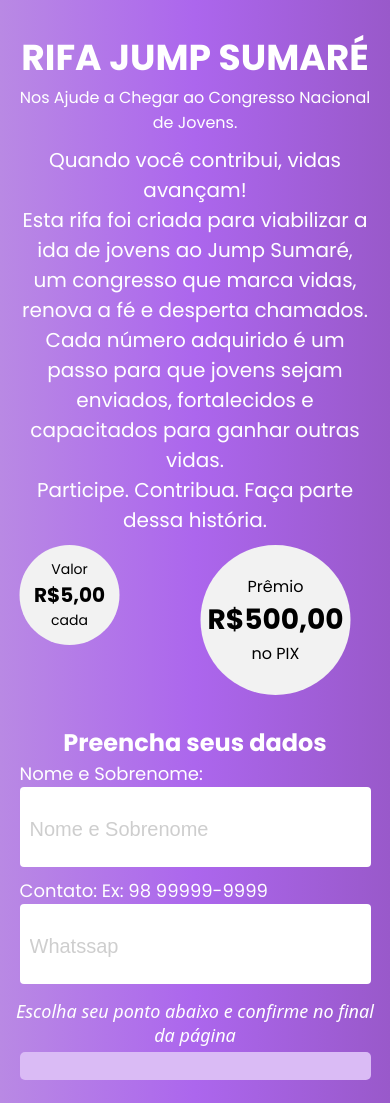
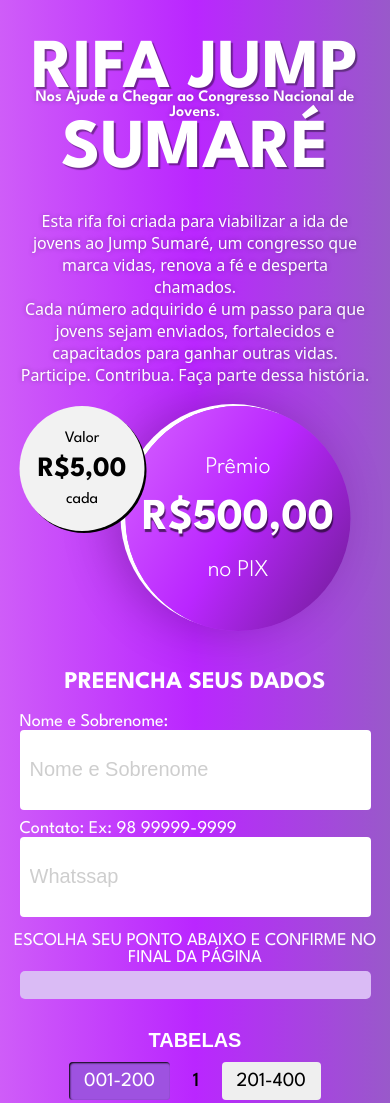
Before and after one commit to rafaelmontte/rifa-online, a plain HTML site: page frontend/index.html in a window 390 px wide. Shown: the top 1103 px of the page. Drawn offline with Linux system fonts and the light colour scheme; no server answers.

Commit message:
Atualização de interface

```diff
--- a/frontend/index.html
+++ b/frontend/index.html
@@ -12,10 +12,10 @@
 <body>
 
     <div class="home">
-        <h1>RIFA JUMP SUMARÉ</h1>
+        <h1>RIFA JUMP <br> SUMARÉ</h1>
         <p class="paragrafo">Nos Ajude a Chegar ao Congresso Nacional de Jovens.</p>
 
-        <p class="descricao">Quando você contribui, vidas avançam! <br>
+        <p class="descricao">
             Esta rifa foi criada para viabilizar a ida de jovens ao Jump Sumaré, um congresso que marca vidas, renova a
             fé e desperta chamados. <br>
             Cada número adquirido é um passo para que jovens sejam enviados, fortalecidos e capacitados para ganhar
@@ -68,14 +68,14 @@
         <span id="valor" class="valor">R$0,00</span>
     </div>
 
-    <p class="info">O Sorteio será realizado no dia <strong>29 de Março</strong> após o culto na Base Bob Kennedy.</p>
+    <p class="info">O Sorteio será realizado no dia <strong>29 de Março.</strong></p>
 
     <button class="confirmar" onclick="confirmarCompra()">
         Confirmar e ir para o pagamento
     </button>
 
     <footer>
-        <p>&copy; Todos os direitos para o criador Rafael Monte.</p>
+        <p>&copy; Desenvolvido por Rafael Monte.</p>
     </footer>
 
     <section class="container-modal">
--- a/frontend/pagamento.css
+++ b/frontend/pagamento.css
@@ -152,7 +152,7 @@ body {
 
 .container-pagamento > p:last-child {
     text-align: center;
-    font-size: 1.6rem;
+    font-size: 1.8rem;
     margin: 20px 0 10px;
 }
 
--- a/frontend/style.css
+++ b/frontend/style.css
@@ -1,10 +1,11 @@
-@import url('https://fonts.googleapis.com/css2?family=Poppins:ital,wght@0,100;0,200;0,300;0,400;0,500;0,600;0,700;0,800;0,900;1,100;1,200;1,300;1,400;1,500;1,600;1,700;1,800;1,900&display=swap');
+@import url('https://fonts.googleapis.com/css2?family=League+Spartan:wght@100..900&family=Poppins:ital,wght@0,100;0,200;0,300;0,400;0,500;0,600;0,700;0,800;0,900;1,100;1,200;1,300;1,400;1,500;1,600;1,700;1,800;1,900&display=swap');
+
 
 * {
     padding: 0;
     margin: 0;
     box-sizing: border-box;
-    font-family: "Poppins", sans-serif;
+    font-family: "League Spartan", sans-serif;
     outline: none;
     border: none;
 }
@@ -19,7 +20,7 @@ body {
     justify-content: space-between;
     align-items: center;
     font-family: Arial, sans-serif;
-    background: linear-gradient(90deg, rgba(185, 137, 228, 1) 0%, rgba(172, 102, 237, 1) 50%, rgb(153, 89, 202) 100%);
+    background: linear-gradient(90deg, #cf5df8 0%, #ba26ff 50%, rgb(153, 89, 202) 100%);
     color: #fff;
     padding: 0 10px;
 }
@@ -30,9 +31,11 @@ body {
 }
 
 .home h1 {
-    font-size: 4rem;
+    font-size: 7rem;
     margin: 30px 0 0;
     text-align: center;
+    text-shadow: 2px 2px 1px #00000067;
+    line-height: 80px;
 }
 
 .home>p {
@@ -41,11 +44,19 @@ body {
 
 .home .paragrafo {
     font-size: 1.8rem;
+    font-weight: 600;
+    position: relative;
+    top: -100px;
+    text-shadow: 0 0 5px #0000004b;
 }
 
 .home .descricao {
-    font-size: 2rem;
-    margin: 10px 0;
+    text-shadow: 0 0 5px #0000004b;
+    font-size: 1.8rem;
+    margin: -10px auto 10px;
+    font-weight: 400;
+    font-family: system-ui, -apple-system, BlinkMacSystemFont, 'Segoe UI', Roboto, Oxygen, Ubuntu, Cantarell, 'Open Sans', 'Helvetica Neue', sans-serif;
+    width: 80%;
 }
 
 .container-valores {
@@ -55,8 +66,9 @@ body {
     width: 100%;
     max-width: 500px;
     display: flex;
-    justify-content: center;
+    justify-content: end;
     align-items: center;
+    margin: 20px 0;
 }
 
 .valor-pontos {
@@ -64,42 +76,48 @@ body {
     position: absolute;
     top: 0;
     left: 0;
-    width: 100px;
-    height: 100px;
+    width: 150px;
+    height: 150px;
     border-radius: 50%;
     background-color: #f2f2f2;
     color: #000;
     text-align: center;
     align-content: center;
+    box-shadow: 2px 2px #000;
 }
 
 .valor-pontos h2 {
-    font-size: 2rem;
+    font-size: 2.8rem;
+    margin: 10px 0;
 }
 
 .valor-pontos p {
-    font-size: 1.4rem;
+    font-size: 1.6rem;
 }
 
 .premio {
-    width: 150px;
-    height: 150px;
+    width: 250px;
+    height: 250px;
     margin: 0 20px;
     border-radius: 50%;
-    background-color: #f2f2f2;
-    color: #000;
+    background: linear-gradient(120deg, #d662ff 0%, #ba26ff 50%, #6d1d92 100%);
+    color: #ffffff;
     display: flex;
     justify-content: center;
     align-items: center;
     flex-direction: column;
+    box-shadow: -5px -2px #fff, -15px -2px 50px #0000003b;
 }
 
 .premio p {
-    font-size: 1.6rem;
+    font-size: 2.4rem;
+    font-weight: 300;
 }
 
 .premio h3 {
-    font-size: 2.8rem;
+    font-size: 4.8rem;
+    margin: 20px;
+    text-shadow: 1px 3px 1px #00000093;
 }
 
 .container-input {
@@ -112,7 +130,8 @@ body {
 
 .container-input h2 {
     font-size: 2.4rem;
-    margin: 3rem 0 0;
+    margin: 20px 0;
+    text-transform: uppercase;
 }
 
 .container-input .form {
@@ -141,7 +160,7 @@ body {
     font-size: 2.4rem;
     border-radius: 4px;
     background-color: rgb(255, 255, 255);
-    font-weight: 400;
+    font-weight: 500;
 }
 
 .container-input p span {
@@ -157,9 +176,8 @@ body {
 .text {
     margin-top: 5px;
     font-size: 1.8rem;
-    font-style: italic;
     text-align: center;
-    font-family: system-ui, -apple-system, BlinkMacSystemFont, 'Segoe UI', Roboto, Oxygen, Ubuntu, Cantarell, 'Open Sans', 'Helvetica Neue', sans-serif;
+    text-transform: uppercase;
 }
 
 .tabela {
@@ -300,7 +318,7 @@ footer p {
 .container-modal .modal .message {
     color: rgb(0, 0, 0);
     font-family: system-ui;
-    font-size: 2.6rem;
+    font-size: 1.8rem;
     font-weight: 600;
     text-align: center;
     text-transform: uppercase;
@@ -311,10 +329,11 @@ footer p {
     top: 0;
     right: 0;
     color: #000;
-    padding: 0 5px;
-    font-size: 2.4rem;
+    padding: 5px;
+    font-size: 3rem;
     background: none;
     cursor: pointer;
+    font-weight: 300;
 }
 
 .no-scroll {
@@ -325,10 +344,6 @@ footer p {
 
     .home {
         max-width: 90vw;
-    }
-
-    .home h1 {
-        font-size: 3.6rem;
     }
 
     .home .paragrafo {
@@ -383,9 +398,23 @@ footer p {
 
 @media (max-width: 425px) {
 
-    .container-valores {
-        display: flex;
-        justify-content: flex-end;
+    .home .descricao {
+        font-size: 1.6rem;
+        width: 100%;
+    }
+
+    .valor-pontos {
+        width: 125px;
+        height: 125px;
+    }
+
+    .premio {
+        width: 225px;
+        height: 225px;
+    }
+
+    .premio h3 {
+        font-size: 4.4rem;
     }
 
     .tabela {
@@ -398,6 +427,10 @@ footer p {
         font-size: 1.6rem;
     }
 
+    .container-btns {
+        margin: 10px 0;
+    }
+
     .paginacao span {
         font-size: 2rem;
     }
@@ -406,8 +439,46 @@ footer p {
         margin: 0 10px;
         font-size: 2rem;
     }
+}
 
-    .container-modal .modal .message {
-        font-size: 2rem;
+@media (max-width: 376px) {
+    .valor-pontos {
+        width: 100px;
+        height: 100px;
+    }
+
+    .premio {
+        width: 200px;
+        height: 200px;
+    }
+
+    .premio h3 {
+        font-size: 3.8rem;
     }
 }
+
+@media (max-width: 321px) {
+
+    .home h1 {
+        font-size: 5rem;
+    }
+
+    .home .descricao {
+        font-size: 1.4rem;
+        width: 100%;
+    }
+
+    .valor-pontos {
+        width: 100px;
+        height: 100px;
+    }
+
+    .premio {
+        width: 160px;
+        height: 160px;
+    }
+
+    .premio h3 {
+        font-size: 3rem;
+    }
+}
```
